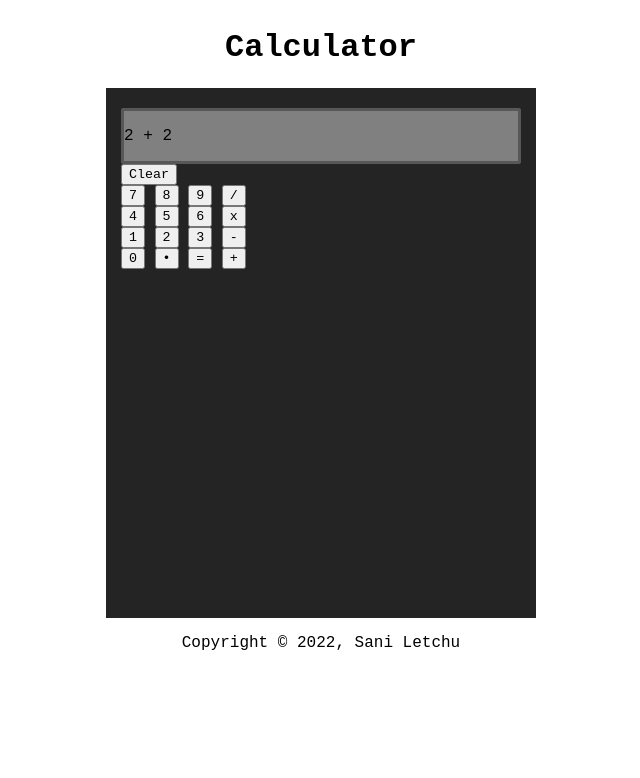
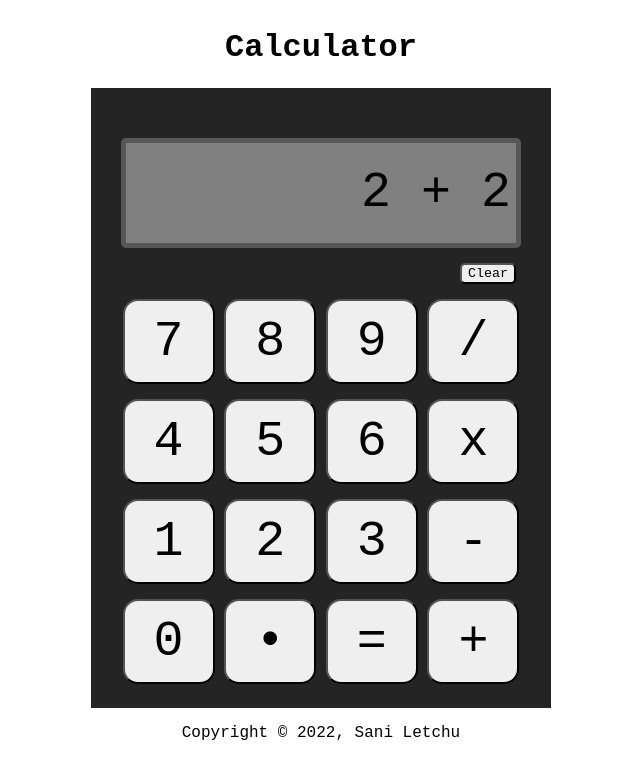
Before and after one commit to SaniLetchu/Calculator, a plain HTML site: page index.html in a window 1280 px wide. Shown: the whole page, without its empty margins (319-959 px from the left). Drawn offline with Linux system fonts and the light colour scheme.

Commit message:
More styling for the calculator

```diff
--- a/style.css
+++ b/style.css
@@ -8,20 +8,55 @@ body {
     align-items: center;
 }
 
+.screentext {
+    font-size: 50px;
+    padding: 5px 5px;
+}
+
 .calculatorbox {
     display: flex;
     flex-direction: column;
-    height: 500px;
+    gap: 15px;
+    height: 550px;
     width: 400px;
     background-color: rgb(36, 36, 36);
-    padding: 20px 15px 10px 15px;
+    padding: 50px 30px 20px 30px;
+}
+
+.buttons {
+    display: flex;
+    flex-direction: column;
+    align-items: center;
+    gap: 15px;
+}
+
+button {
+    border-radius: 5px;
+}
+
+.buttons div button {
+    font-size: 50px;
+    height: 85px;
+    width: 92px;
+    border-radius: 15px;
 }
 
 .screen {
+    display: flex;
+    justify-content: right;
+    align-items: center;
     background-color: grey;
     border: solid;
-    border-radius: 2px;
+    height: 100px;
+    border-radius: 5px;
+    border-width: 5px;
     border-color: rgb(87, 87, 87);
+}
+
+.clearbox {
+    display: flex;
+    justify-content: right;
+    padding-right: 5px;
 }
 
 .content {
```
